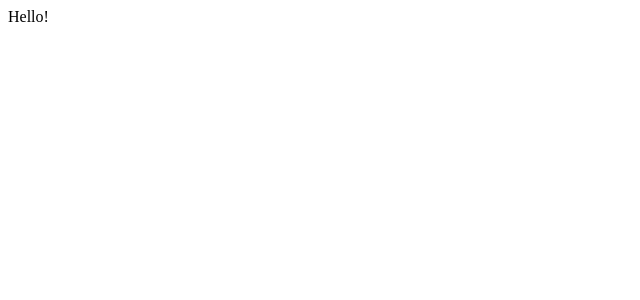
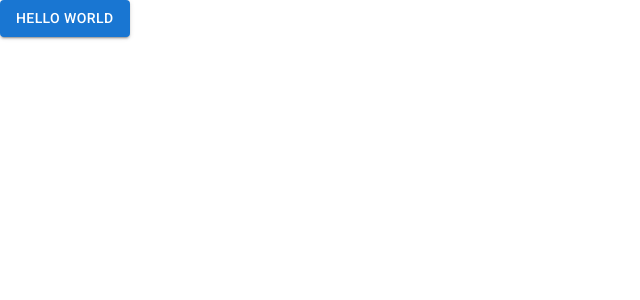
Before and after one commit to stelsp/peek, a React (Create React App) app: page / in a window 1280 px wide. Shown: the top 300 px of the page, without its empty margins (0-640 px from the left). Built offline with nearby package versions, Linux system fonts and the light colour scheme.

Commit message:
feat: configure context store + i @mui

```diff
--- a/src/App.tsx
+++ b/src/App.tsx
@@ -1,7 +1,8 @@
+import { Button } from "@mui/material";
 import React, { FC } from "react";
 
 const App: FC = () => {
-  return <div>Hello!</div>;
+  return <Button variant="contained">Hello World</Button>;
 };
 
 export default App;
--- /dev/null
+++ b/src/context/context.tsx
@@ -0,0 +1,17 @@
+import React, { createContext, FC, useContext } from "react";
+import { IData, IDataProvider } from "./types";
+import useSavedNotesHook from "./useSavedNotesHook";
+
+const Data = createContext<IData | null>(null);
+
+export const useData = () => {
+  return useContext(Data);
+};
+
+const DataProvider: FC<IDataProvider> = ({ children }) => {
+  const { note, setNote } = useSavedNotesHook();
+
+  return <Data.Provider value={{ note, setNote }}>{children}</Data.Provider>;
+};
+
+export default DataProvider;
--- /dev/null
+++ b/src/context/types.ts
@@ -0,0 +1,16 @@
+import { Dispatch, SetStateAction } from "react";
+
+export interface INote {
+  id: number;
+  title: string;
+  body: string;
+}
+
+export interface IData {
+  note: INote | null;
+  setNote: Dispatch<SetStateAction<INote>>;
+}
+
+export interface IDataProvider {
+  children: React.ReactNode;
+}
--- /dev/null
+++ b/src/context/useSavedNotesHook.tsx
@@ -0,0 +1,21 @@
+import { useState, useEffect } from "react";
+import { INote } from "./types";
+
+const useSavedNotesHook = () => {
+  const [note, setNote] = useState<INote>(() => {
+    const savedNotes = localStorage.getItem("notes");
+    if (savedNotes) {
+      return JSON.parse(savedNotes);
+    } else {
+      return [];
+    }
+  });
+
+  useEffect(() => {
+    localStorage.setItem("todos", JSON.stringify(note));
+  }, [note]);
+
+  return { note, setNote };
+};
+
+export default useSavedNotesHook;
--- a/src/index.tsx
+++ b/src/index.tsx
@@ -1,8 +1,19 @@
 import React from "react";
 import ReactDOM from "react-dom/client";
 import App from "./App";
+import "@fontsource/roboto/300.css";
+import "@fontsource/roboto/400.css";
+import "@fontsource/roboto/500.css";
+import "@fontsource/roboto/700.css";
+import { CssBaseline } from "@mui/material";
+import DataProvider from "./context/context";
 
 const root = ReactDOM.createRoot(
   document.getElementById("root") as HTMLElement
 );
-root.render(<App />);
+root.render(
+  <DataProvider>
+    <CssBaseline />
+    <App />
+  </DataProvider>
+);
```
Also changed, not shown: package.json (+12 -5 lines), 1 other file (tests, documents, lock files or other folders).
